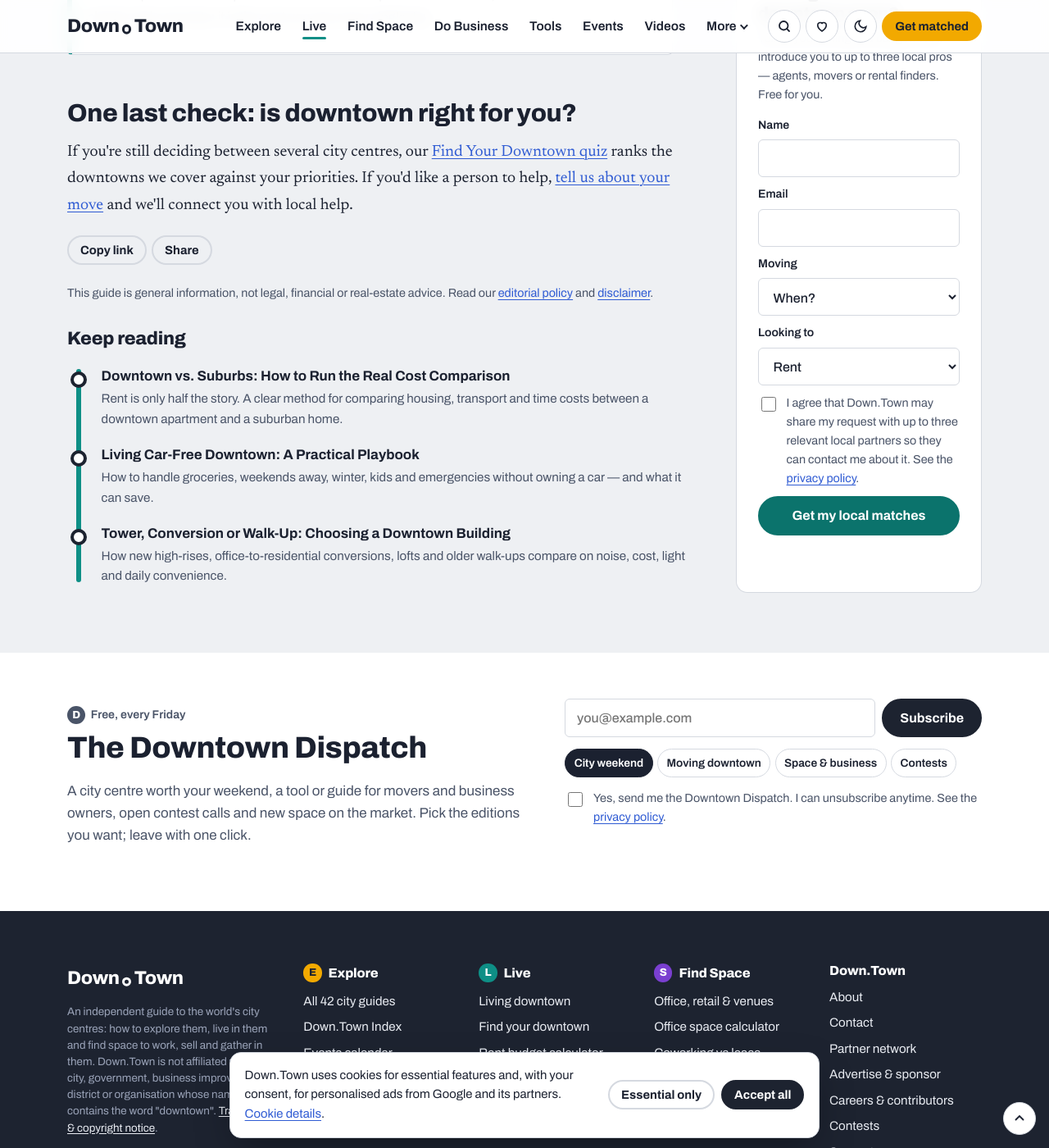
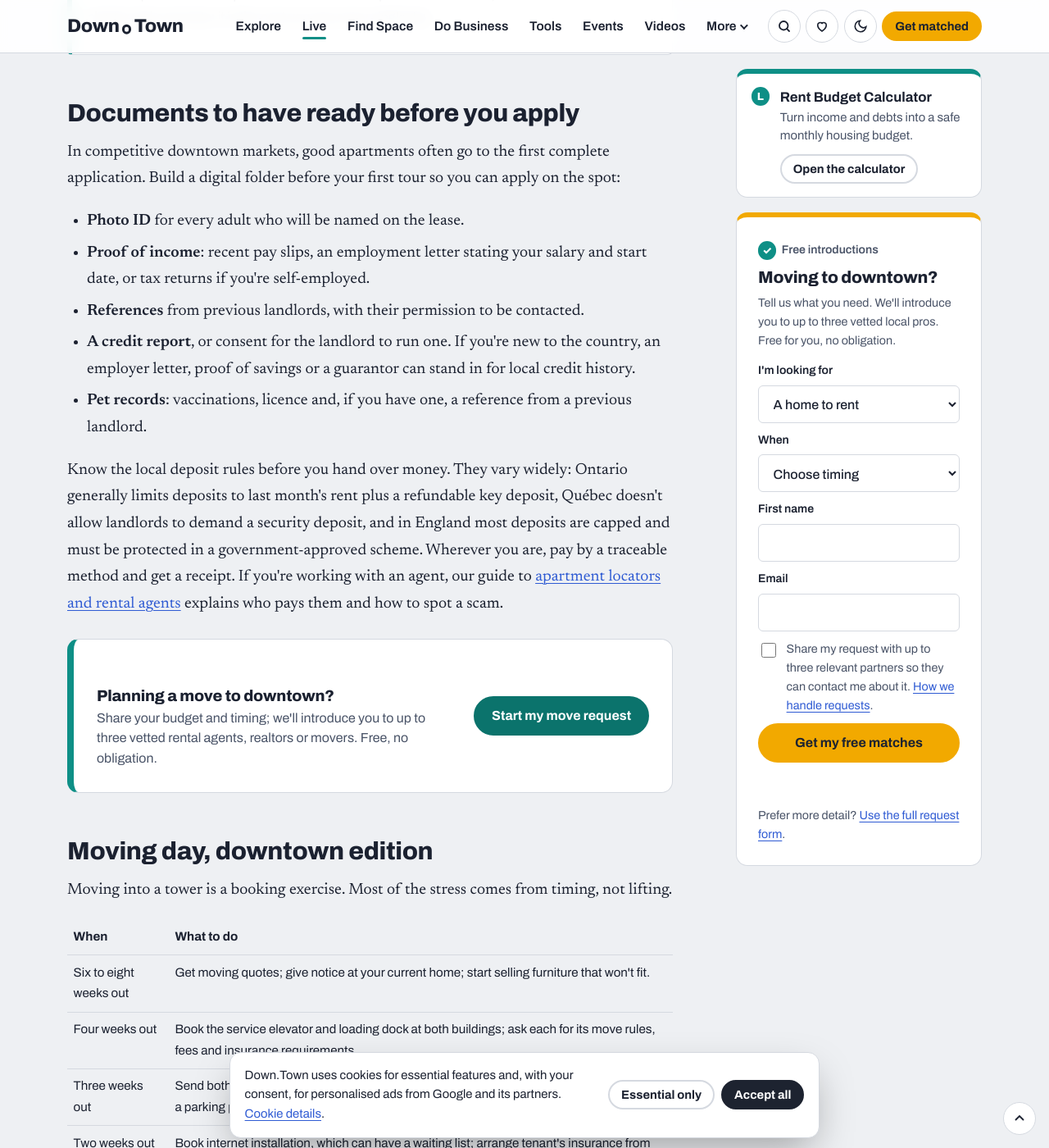
Before and after one commit to WEBWORKSA1/down-town, a Jekyll site: the page built from live/downtown-move-checklist.html, in a window 1280 px wide and 1400 px high, scrolled down 3398 px. Shown: the whole window at 82% size. Built offline with Jekyll 4.4.1, drawn with Linux system fonts in a browser that asks for light colours; some of the changed text lies outside the part shown.

Commit message:
v2 site: batch 5 part 4
Co-Authored-By: Claude Opus 5.5 <noreply@anthropic.com>
Claude-Session: https://claude.ai/code/session_01CLEd6AmsnPjGpX3NEy1gvr

```diff
--- a/live/downtown-move-checklist.html
+++ b/live/downtown-move-checklist.html
@@ -1,34 +1,34 @@
 ---
-layout: "default"
+layout: article
 title: "The Downtown Move Checklist: 30 Things to Check Before You Sign"
 description: "A practical, printable checklist for renting or buying downtown — from water pressure and elevator counts to loading-dock bookings."
-root: "../"
-canon: "live/downtown-move-checklist.html"
 section: "live"
-ogtype: "article"
+lede: "A practical, printable checklist for renting or buying downtown — from water pressure and elevator counts to loading-dock bookings."
+updated: "2026-10-29"
+tool: "rent-budget"
+related:
+  - "/live/apartment-locators-and-rental-agents.html"
+  - "/live/choosing-a-downtown-building.html"
+  - "/tools/moving-cost.html"
+faq:
+  - q: "How far in advance should I start looking for a downtown apartment?"
+    a: "Many downtown rentals are listed only a month or two before they become available, so serious searching usually starts about then. Use the time before that to set your budget, map your commute and gather your application documents so you can apply the day you find the right place."
+  - q: "What documents do I need to rent an apartment downtown?"
+    a: "Expect to provide photo ID, proof of income such as pay slips or an employment letter, previous landlord references and consent to a credit check. Newcomers without local credit history can offer an employer letter, proof of savings or a guarantor."
+  - q: "Do I need to book the elevator for moving day?"
+    a: "In most downtown buildings, yes. Book the service elevator and loading dock at both your old and new buildings as soon as you have dates. Many buildings limit moves to set hours, charge a fee or deposit, and ask for your mover's certificate of insurance in advance."
+  - q: "What should be in a move-in condition report?"
+    a: "Note the condition of every room, appliance, window, floor and fixture, with dated photos or video, and have both you and the landlord sign it. Send anything you missed in writing within the first few days. It is your best protection when the deposit is returned."
 ---
-{% raw %}
-<header class="page-head line-strip line-l"><div class="wrap">
- <nav class="crumbs" aria-label="Breadcrumb"><a href="../index.html">Home</a> / <a href="../live/index.html">Live</a> / <span aria-current="page">The Downtown Move Checklist: 30 Things to Check Before You Sign</span></nav><script type="application/ld+json">{"@context": "https://schema.org", "@type": "BreadcrumbList", "itemListElement": [{"@type": "ListItem", "position": 1, "name": "Home", "item": "https://down.town/"}, {"@type": "ListItem", "position": 2, "name": "Live", "item": "https://down.town/live/"}, {"@type": "ListItem", "position": 3, "name": "The Downtown Move Checklist: 30 Things to Check Before You Sign"}]}</script>
- <span class="tag"><span class="bullet l" aria-hidden="true">L</span> Live</span>
- <h1 style="margin-top:.6rem;max-width:24ch">The Downtown Move Checklist: 30 Things to Check Before You Sign</h1>
- <p class="lede">A practical, printable checklist for renting or buying downtown — from water pressure and elevator counts to loading-dock bookings.</p>
- <div class="byline"><span>By the Down.Town editors</span><span>Updated October 2026</span><span>3 min read</span></div>
-</div></header>
-<div class="wrap article-grid">
- <article>
-  <div class="prose">
 <p>Moving downtown is mostly a trade: less space for more time, more noise for more choice. The trade only pays off if the specific apartment works. Listings show the good angles; this checklist covers everything else. Use it on tours, save it to your phone, and don't sign until most of the boxes are ticked.</p>
-
 <h2>Before you tour</h2>
 <ol>
-<li><strong>Set a hard budget.</strong> Decide your maximum all-in monthly housing cost — rent or mortgage plus fees, utilities and insurance — before you see anything. Our <a href="../tools/rent-budget.html">rent budget calculator</a> gives you a range based on income and other debts.</li>
+<li><strong>Set a hard budget.</strong> Decide your maximum all-in monthly housing cost — rent or mortgage plus fees, utilities and insurance — before you see anything. Our <a href="/tools/rent-budget.html">rent budget calculator</a> gives you a range based on income and other debts.</li>
 <li><strong>Map your real commute.</strong> Plot door-to-desk time for the trips you'll make most: work, school, the gym, family. Check it at the actual hour you'll travel, not at noon.</li>
 <li><strong>Look at the block on a street-view tool.</strong> Note bars, nightclubs, hospitals, fire stations and bus depots. All of them make noise at hours you'll be trying to sleep.</li>
 <li><strong>Search the address for construction.</strong> A permit for a tower next door can mean two years of jackhammers. City planning portals usually list approved projects.</li>
 <li><strong>Read reviews of the management company</strong>, not just the building. A great building with a slow manager is a slow building.</li>
 </ol>
-
 <h2>On the tour: the unit</h2>
 <ol start="6">
 <li><strong>Check mobile signal in every room.</strong> Concrete towers can block reception, and a dead zone in your home office is a daily cost.</li>
@@ -39,7 +39,7 @@ ogtype: "article"
 <li><strong>Look for storage.</strong> Count closets and ask about storage lockers. Downtown units are often short on both.</li>
 <li><strong>Measure for your largest furniture</strong>, including the turn from the elevator and the hallway into the unit.</li>
 </ol>
-
+{% include ad.html %}
 <h2>On the tour: the building</h2>
 <ol start="13">
 <li><strong>Count the elevators against the floors.</strong> Two elevators for forty floors means long waits at 8:30 a.m. — and real trouble when one is out of service.</li>
@@ -51,7 +51,6 @@ ogtype: "article"
 <li><strong>Ask about upcoming special assessments or major repairs</strong> if you're buying. In a condo, the reserve fund study tells you whether big bills are coming.</li>
 <li><strong>Visit after dark.</strong> Walk the route from the nearest transit stop to the front door at 10 p.m. and see how it feels.</li>
 </ol>
-
 <h2>The neighbourhood within ten minutes</h2>
 <ol start="21">
 <li>A full-size grocery store, not just a convenience shop.</li>
@@ -60,7 +59,6 @@ ogtype: "article"
 <li>A park or waterfront you'll actually use.</li>
 <li>School options and catchment boundaries, if you have or plan children.</li>
 </ol>
-
 <h2>The lease or purchase</h2>
 <ol start="26">
 <li><strong>Read the renewal terms.</strong> How much notice do you need to give, and how is the next rent set?</li>
@@ -69,34 +67,42 @@ ogtype: "article"
 <li><strong>Do a written move-in condition report</strong> with photos, signed by both parties, to protect your deposit.</li>
 <li><strong>Book the elevator and loading dock for moving day</strong> as soon as you sign. Many buildings require a deposit and a certificate of insurance from your moving company, and some cities require a permit to park a truck on the street.</li>
 </ol>
-
 <div class="callout"><h4>Use the checklist as a scorecard</h4><p>Give each item a 0, 1 or 2. Anything under 45 out of 60 deserves a second look at the price — or a second apartment. If two places score within a few points of each other, choose the one with the shorter real commute; it is the cost you pay every single day.</p></div>
-
+<h2>Documents to have ready before you apply</h2>
+<p>In competitive downtown markets, good apartments often go to the first complete application. Build a digital folder before your first tour so you can apply on the spot:</p>
+<ul>
+<li><strong>Photo ID</strong> for every adult who will be named on the lease.</li>
+<li><strong>Proof of income</strong>: recent pay slips, an employment letter stating your salary and start date, or tax returns if you're self-employed.</li>
+<li><strong>References</strong> from previous landlords, with their permission to be contacted.</li>
+<li><strong>A credit report</strong>, or consent for the landlord to run one. If you're new to the country, an employer letter, proof of savings or a guarantor can stand in for local credit history.</li>
+<li><strong>Pet records</strong>: vaccinations, licence and, if you have one, a reference from a previous landlord.</li>
+</ul>
+<p>Know the local deposit rules before you hand over money. They vary widely: Ontario generally limits deposits to last month's rent plus a refundable key deposit, Québec doesn't allow landlords to demand a security deposit, and in England most deposits are capped and must be protected in a government-approved scheme. Wherever you are, pay by a traceable method and get a receipt. If you're working with an agent, our guide to <a href="/live/apartment-locators-and-rental-agents.html">apartment locators and rental agents</a> explains who pays them and how to spot a scam.</p>
+{% include cta.html kind="move" %}
+<h2>Moving day, downtown edition</h2>
+<p>Moving into a tower is a booking exercise. Most of the stress comes from timing, not lifting.</p>
+<table>
+<thead><tr><th>When</th><th>What to do</th></tr></thead>
+<tbody>
+<tr><td>Six to eight weeks out</td><td>Get moving quotes; give notice at your current home; start selling furniture that won't fit.</td></tr>
+<tr><td>Four weeks out</td><td>Book the service elevator and loading dock at both buildings; ask each for its move rules, fees and insurance requirements.</td></tr>
+<tr><td>Three weeks out</td><td>Send both buildings your mover's certificate of insurance; check whether the street needs a parking permit for the truck.</td></tr>
+<tr><td>Two weeks out</td><td>Book internet installation, which can have a waiting list; arrange tenant's insurance from your move-in date.</td></tr>
+<tr><td>One week out</td><td>Confirm times with the movers and both buildings; pack an essentials box with bedding, chargers, a kettle, basic tools and toilet paper.</td></tr>
+<tr><td>Moving day</td><td>Do the condition report before the furniture arrives; protect elevator walls if the building doesn't; keep the building's contact number handy.</td></tr>
+</tbody>
+</table>
+<p>Many buildings only allow moves on certain days or within set hours, and some charge a fee or hold a refundable deposit against damage. If your move-out and move-in slots don't line up, a mover with overnight storage can bridge the gap. Narrow streets and short loading bays may call for a smaller truck or two trips, so tell your mover about access in advance. Our <a href="/tools/moving-cost.html">moving cost calculator</a> estimates the bill.</p>
+{% include ad.html %}
+<h2>Your first week in the new place</h2>
+<ul class="list-check">
+<li>Test the smoke and carbon-monoxide alarms, and find the fire exits and the building's assembly point.</li>
+<li>Locate your unit's water shut-off valve and electrical panel before you need them.</li>
+<li>Register with the concierge or resident portal for parcels, visitor access and repair requests.</li>
+<li>Update your address with your bank, employer, government services and the post office.</li>
+<li>Photograph anything you missed on the condition report and send it to the landlord in writing.</li>
+<li>Walk the neighbourhood in the morning, the evening and at the weekend, and note what's open when.</li>
+</ul>
 <h2>One last check: is downtown right for you?</h2>
-<p>If you're still deciding between several city centres, our <a href="../tools/downtown-match.html">Find Your Downtown quiz</a> ranks the downtowns we cover against your priorities. If you'd like a person to help, <a href="../get-matched.html#move">tell us about your move</a> and we'll connect you with local help.</p>
-</div>
-  <div class="ad-zone" data-slot="incontent"></div>
-  <div class="share"><button class="btn ghost sm" type="button" data-share="copy">Copy link</button><button class="btn ghost sm" type="button" data-share="native">Share</button></div>
-  <p class="small muted" style="margin-top:1.4rem">This guide is general information, not legal, financial or real-estate advice. Read our <a href="../editorial-policy.html">editorial policy</a> and <a href="../disclaimer.html">disclaimer</a>.</p>
-  <h2 style="font-size:1.4rem;margin-top:2rem">Keep reading</h2>
-  <ul class="stations line-l"><li><a href="downtown-vs-suburbs-cost.html">Downtown vs. Suburbs: How to Run the Real Cost Comparison</a><p>Rent is only half the story. A clear method for comparing housing, transport and time costs between a downtown apartment and a suburban home.</p></li><li><a href="living-car-free-downtown.html">Living Car-Free Downtown: A Practical Playbook</a><p>How to handle groceries, weekends away, winter, kids and emergencies without owning a car — and what it can save.</p></li><li><a href="choosing-a-downtown-building.html">Tower, Conversion or Walk-Up: Choosing a Downtown Building</a><p>How new high-rises, office-to-residential conversions, lofts and older walk-ups compare on noise, cost, light and daily convenience.</p></li></ul>
- </article>
- <aside class="rail" aria-label="Article tools">
-  <div class="card toc"><h3 style="font-size:1rem">In this guide</h3><div id="toc"></div></div>
-  <div class="card lined line-l"><span class="tag"><span class="bullet l" aria-hidden="true">L</span> Tool</span><h3 style="margin-top:.4rem"><a href="../tools/rent-budget.html">Rent Budget Calculator</a></h3><p class="small muted">Turn income and debts into a safe housing budget.</p></div>
-  <div class="rail-sticky"><div class="card mini-lead">
-<h3>Moving to downtown soon?</h3>
-<p class="small muted">Tell us your timing and budget. We'll introduce you to up to three local pros — agents, movers or rental finders. Free for you.</p>
-<form class="form" data-form="Relocation lead (sidebar)" data-redirect="thank-you.html">
-<input type="hidden" name="city" value="">
-<div class="field"><label for="ml-name">Name</label><input id="ml-name" name="name" type="text" autocomplete="name" required></div>
-<div class="field"><label for="ml-email">Email</label><input id="ml-email" name="email" type="email" autocomplete="email" required></div>
-<div class="field"><label for="ml-when">Moving</label><select id="ml-when" name="timeline" required><option value="">When?</option><option>Within 1 month</option><option>1–3 months</option><option>3–6 months</option><option>Just exploring</option></select></div>
-<div class="field"><label for="ml-type">Looking to</label><select id="ml-type" name="intent"><option>Rent</option><option>Buy</option><option>Not sure</option></select></div>
-<label class="check"><input type="checkbox" name="consent" value="Agreed to partner contact" required> <span>I agree that Down.Town may share my request with up to three relevant local partners so they can contact me about it. See the <a href="../privacy.html">privacy policy</a>.</span></label><div class="hp" aria-hidden="true"><label>Leave this empty<input type="text" name="_hp" tabindex="-1" autocomplete="off"></label></div>
-<button class="btn teal block" type="submit">Get my local matches</button><p class="form-status" role="status" aria-live="polite"></p>
-</form></div><div class="ad-zone" data-slot="sidebar"></div></div>
- </aside>
-</div>
-<script type="application/ld+json">{"@context": "https://schema.org", "@type": "Article", "headline": "The Downtown Move Checklist: 30 Things to Check Before You Sign", "description": "A practical, printable checklist for renting or buying downtown — from water pressure and elevator counts to loading-dock bookings.", "dateModified": "2026-10-29", "datePublished": "2026-10-29", "wordCount": 786, "author": {"@type": "Organization", "name": "Down.Town editors"}, "publisher": {"@type": "Organization", "name": "Down.Town"}}</script>
-{% endraw %}
+<p>If you're still deciding between several city centres, our <a href="/tools/downtown-match.html">Find Your Downtown quiz</a> ranks the downtowns we cover against your priorities. If you'd like a person to help, <a href="/get-matched.html?need=home">tell us about your move</a> and we'll connect you with local help.</p>
+<p class="small muted" style="margin-top:1.4rem">This guide is general information, not legal, financial or real-estate advice. Read our <a href="/editorial-policy.html">editorial policy</a> and <a href="/disclaimer.html">disclaimer</a>.</p>
```
Also changed, not shown: space/amsterdam.html (added, +46 -0 lines), space/bengaluru.html (added, +46 -0 lines), space/boston.html (added, +46 -0 lines).
